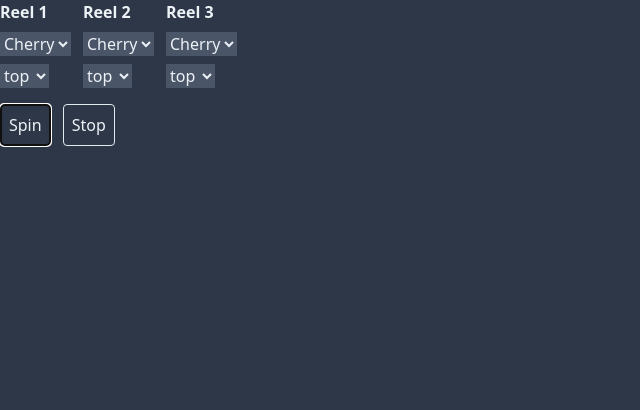
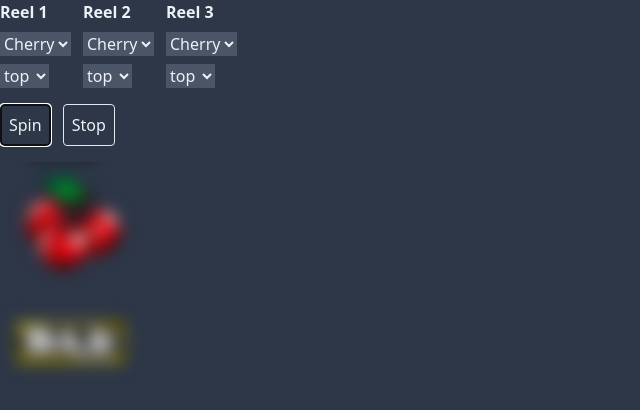
Before and after one commit to nrezvoi/3-reel-slot, a Vue app: page / in a window 1280 px wide. Both pictures are taken after a click on the button "Spin". Shown: the top 410 px of the page, without its empty margins (0-640 px from the left). Built offline with nearby package versions, Linux system fonts and the light colour scheme.

Commit message:
reel initial

```diff
--- a/src/components/Reel.vue
+++ b/src/components/Reel.vue
@@ -4,7 +4,7 @@
     style="height:242px;width:141px"
   >
     <div
-      v-if="isSpinning"
+      v-if="isAnimationRunning"
       ref="spinContainer"
     >
       <div
@@ -14,6 +14,7 @@
         <img
           class="block"
           width="141"
+          style="filter:blur(8px)"
           height="121"
           :src="s.imagePath"
           :alt="s.name"
@@ -55,13 +56,14 @@ export default {
     const firstSymbol = this.spinningSymbols[0]
     const secondSymbol = this.spinningSymbols[1]
     this.spinningSymbols.push({ ...firstSymbol }, { ...secondSymbol })
-    this.maxYOffset = this.height * this.spinningSymbols.length - 2
+    this.maxYOffset = this.height * (this.spinningSymbols.length - 2)
   },
   mounted() {
     // this.spinReel()
   },
   data() {
     return {
+      isAnimationRunning: false,
       height: 121,
       maxYOffset: 0,
       spinningSymbols: JSON.parse(JSON.stringify(symbolTypes)),
@@ -115,7 +117,7 @@ export default {
     spinReel() {
       this.$refs.spinContainer.style.willChange = 'transform'
       const startSpinning = () => {
-        this.$refs.spinContainer.style.transition = 'transform 0.2s linear'
+        this.$refs.spinContainer.style.transition = 'transform 0.1s linear'
         requestAnimationFrame(() => {
           this.$refs.spinContainer.style.transform = `translateY(-${this.maxYOffset}px)`
         })
@@ -130,18 +132,34 @@ export default {
         })
       }
       startSpinning()
+      this.$refs.spinContainer['_animCallback'] = callback
       this.$refs.spinContainer.addEventListener('transitionend', callback)
     },
     stopReel() {
-      console.log('stopped')
+      if (!this.isAnimationRunning) {
+        return
+      }
+      this.$refs.spinContainer.removeEventListener(
+        'transitionend',
+        this.$refs.spinContainer['_animCallback']
+      )
+      // wait for all transitions to finish
+      this.$refs.spinContainer.addEventListener('transitionend', () => {
+        this.isAnimationRunning = false
+      })
     }
   },
   watch: {
     isSpinning(n) {
       if (n) {
-        setTimeout(() => {
-          this.$nextTick(this.spinReel)
-        }, 0)
+        this.isAnimationRunning = true
+        this.$nextTick(() => {
+          requestAnimationFrame(() => {
+            this.spinReel()
+          })
+        })
+      } else {
+        this.stopReel()
       }
     }
   }
```
